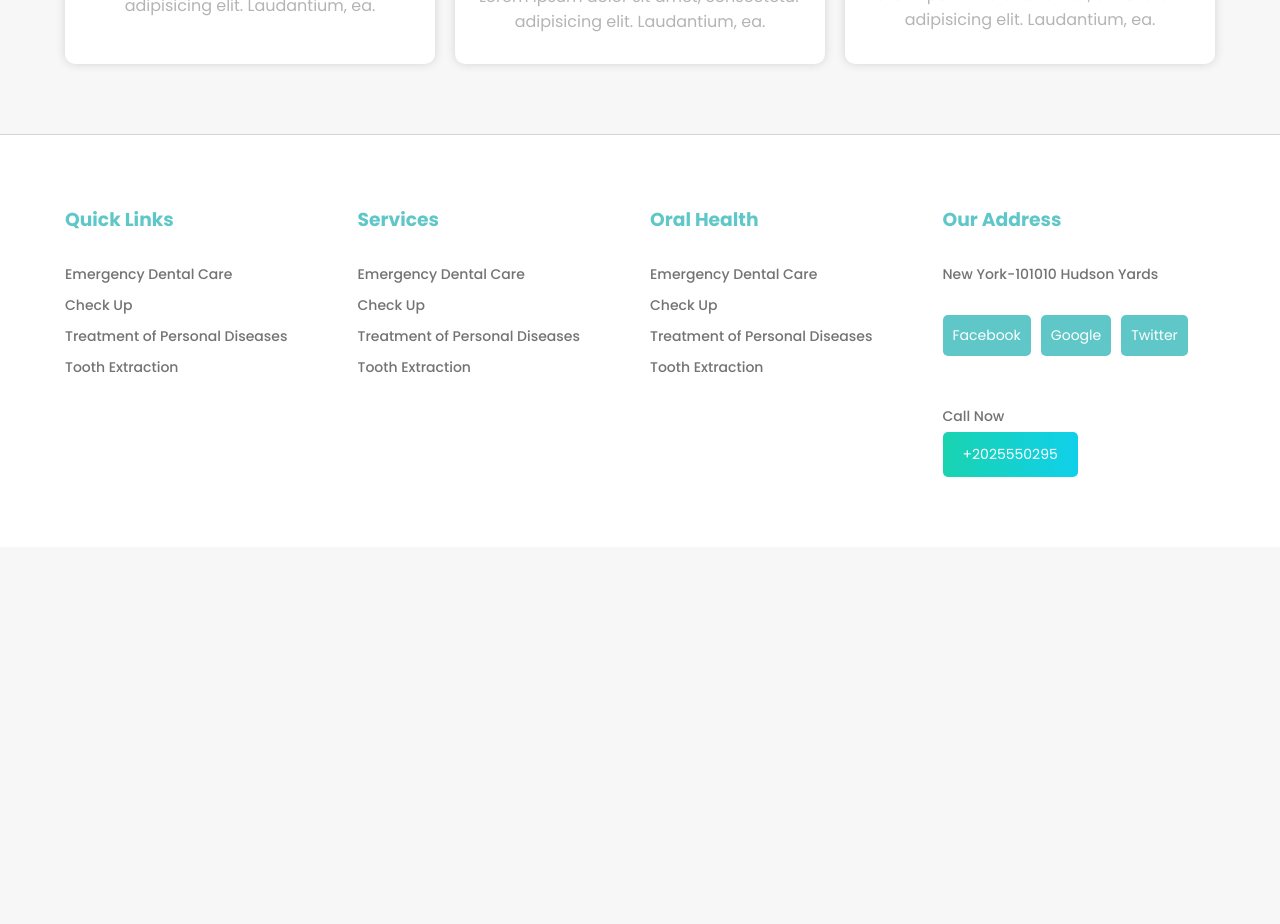
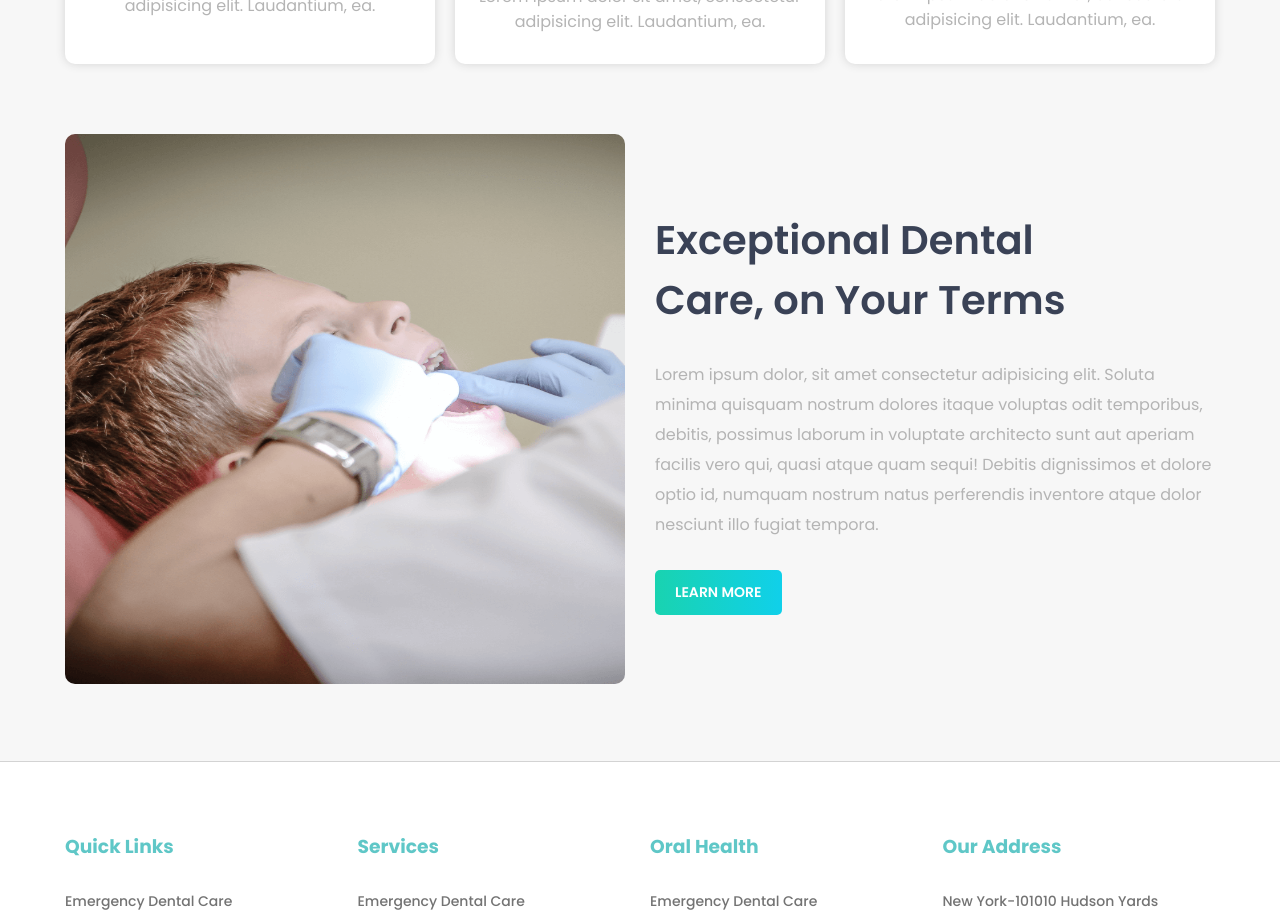
Before and after one commit to azizulwd/doctors-portal-clientside, a React (Create React App) app: page / in a window 1280 px wide. Shown: the part 1080-2004 px from the top of the page. Before the commit the page ends 1627 px from the top, so only its background shows below. Built offline with nearby package versions, Linux system fonts and the light colour scheme.

Commit message:
facility added

```diff
--- /dev/null
+++ b/src/components/Home/Facility/Facility.css
@@ -0,0 +1,37 @@
+.facility{
+    margin-bottom: 70px;
+}
+.facility_inner{
+    display: flex;
+    align-items: center;
+    gap: 30px;
+}
+.facility_img, .facility_description{
+    width: 50%;
+}
+.facility_img img {
+    height: 550px;
+    border-radius: 10px;
+}
+.facility_description h1 {
+    font-size: 40px;
+    font-weight: 600;
+    color: #3a4256;
+    margin-bottom: 30px;
+}
+.facility_description p {
+    color: #b4b4b4;
+    line-height: 30px;
+    margin-bottom: 30px;
+}
+.facility_description button{
+    background: linear-gradient(to right, #19d3b0, #10d0ea);
+    border: none;
+    font-size: 14px;
+    font-family: 'Poppins';
+    color: #fff;
+    cursor: pointer;
+    padding: 12px 20px;
+    border-radius: 5px;
+    font-weight: 600;
+}
--- /dev/null
+++ b/src/components/Home/Facility/Facility.js
@@ -0,0 +1,22 @@
+import React from 'react';
+import facilityImg from '../../../images/treatment.png';
+import './Facility.css';
+
+const Facility = () => {
+    return (
+        <div className="facility">
+            <div className="container facility_inner">
+                <div className="facility_img">
+                    <img src={facilityImg} alt="" />
+                </div>
+                <div className="facility_description">
+                    <h1>Exceptional Dental <br /> Care, on Your Terms</h1>
+                    <p>Lorem ipsum dolor, sit amet consectetur adipisicing elit. Soluta minima quisquam nostrum dolores itaque voluptas odit temporibus, debitis, possimus laborum in voluptate architecto sunt aut aperiam facilis vero qui, quasi atque quam sequi! Debitis dignissimos et dolore optio id, numquam nostrum natus perferendis inventore atque dolor nesciunt illo fugiat tempora.</p>
+                    <button>LEARN MORE</button>
+                </div>
+            </div>
+        </div>
+    );
+};
+
+export default Facility;
--- a/src/components/Home/Home/Home.js
+++ b/src/components/Home/Home/Home.js
@@ -1,6 +1,7 @@
 import React from 'react';
 import Address from '../Address/Address';
 import Banner from '../Banner/Banner';
+import Facility from '../Facility/Facility';
 import Services from '../Services/Services';
 
 const Home = () => {
@@ -9,6 +10,7 @@ const Home = () => {
             <Banner></Banner>
             <Address></Address>
             <Services></Services>
+            <Facility></Facility>
         </div>
     );
 };
```
